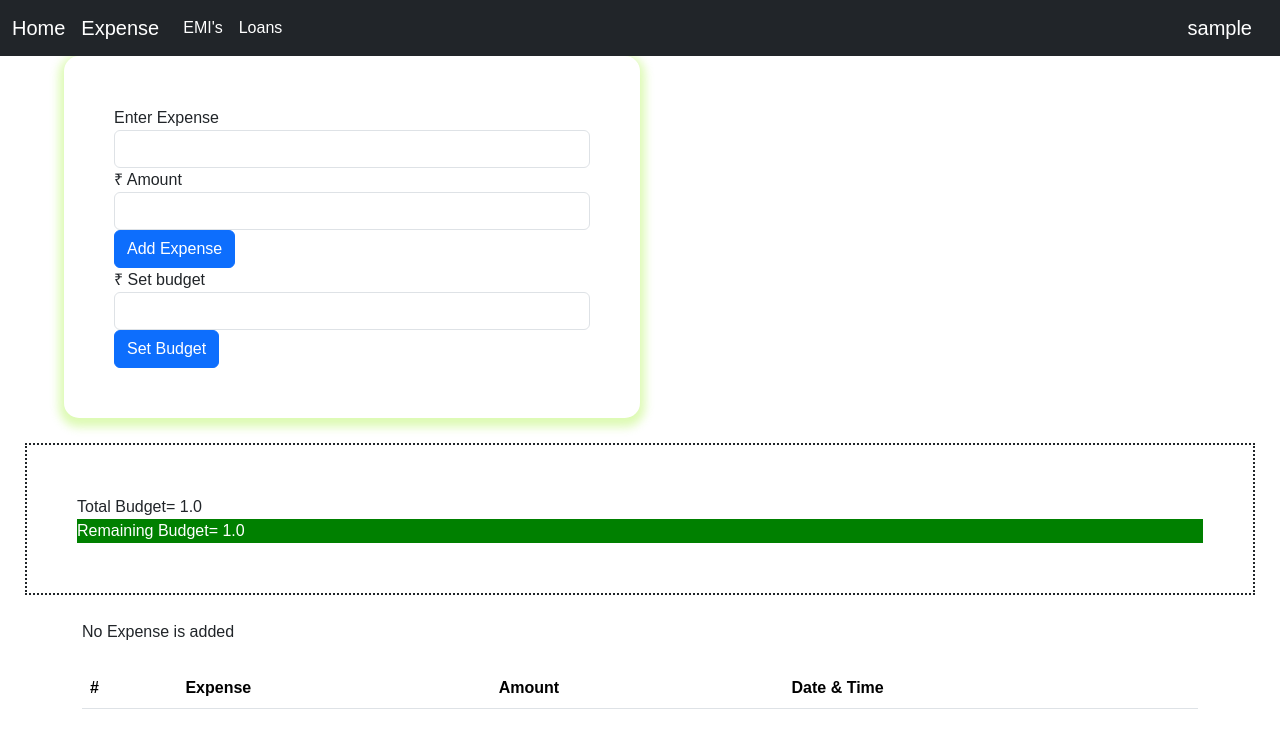
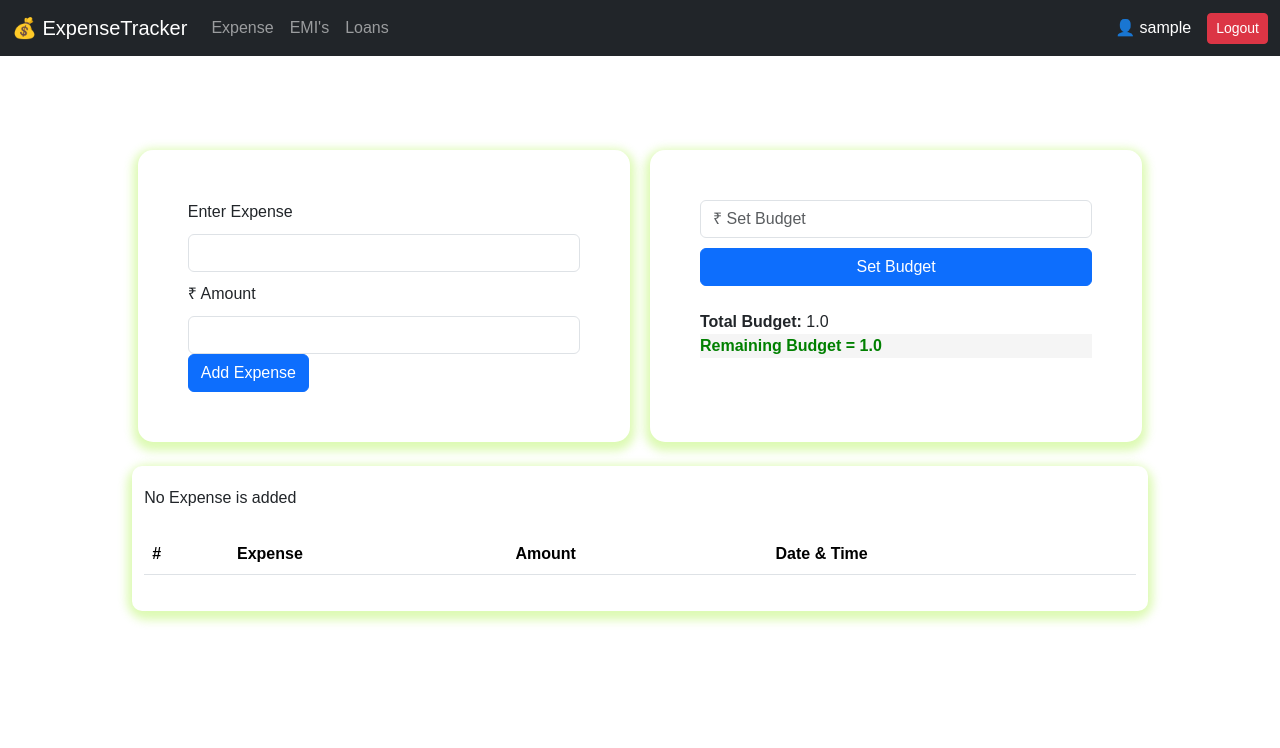
Before and after one commit to Mahendra-singhh/Self_Expenses_Tracker, a Flask app: page /expense in a window 1280 px wide. Shown: the top 748 px of the page. Run offline with Flask 3, Linux system fonts and the light colour scheme; the visitor is signed in with stand-in values (Sample User, id 1); tables that the repository leaves empty hold one stand-in row (values such as "Sample post"); lists and menus that the app fills with data are empty.

Commit message:
Commit of two day works , Upgrade ui of expensee page, upgraded nav bar, added an emi calculator on emi page

```diff
--- a/static/style.css
+++ b/static/style.css
@@ -69,6 +69,15 @@
     margin-left: -10px;
     color: black;
 }
+/*
+.expense */
+.expense-list{
+    width: 91%;
+    margin: auto;
+      box-shadow:0px 4px 10px 5px rgba(141, 237, 7, 0.3);
+       border-radius:15px;
+
+}
 .expense{
 
     padding: 50px;
@@ -84,6 +93,8 @@
     display: flex;
     width: 90%;
     margin: auto;
+    gap: 15px;
+    margin-top: 50px;
 }
 .expense button{
 
@@ -97,15 +108,15 @@
 
 }
 .in-budget{
-    color: white;
-background-color: green;
+    background-color:rgb(245, 245, 245);
+color: green;
 }
 .out-budget{
-    color: rgb(255, 255, 255);
-    background-color: red;
+    color: rgb(246, 5, 5);
+    background-color: rgb(245, 245, 245);
 }
 .budget{
-    padding: 50px;
+    padding: 0px;
     margin: 25px;
     border: 2px dotted;
 }
@@ -141,3 +152,166 @@ background-color: green;
     height: 37px;
      border-radius: 5px;
 }
+
+/* set budget in expense */
+.form-group{
+    display: flex;
+    gap: 10px   ;
+
+}
+.budget-input{
+    width: 80%;
+
+
+}
+.budget-button{
+    display: inline;
+    width: 11%;
+}
+
+.Big {
+    display: flex;
+    gap: 20px;
+    flex-wrap: wrap;
+}
+
+.expense {
+    flex: 1;
+    min-width: 300px;
+}
+
+.form-group {
+    display: flex;
+    flex-direction: column;
+    gap: 10px;
+}
+
+/* Budget input + button in one row */
+.budget-row {
+    display: flex;
+    gap: 10px;
+}
+
+.budget-row input {
+    flex: 3;
+}
+
+.budget-row button {
+    flex: 1;
+}
+
+/* Budget colors */
+.out-budget {
+    color: red;
+    font-weight: bold;
+}
+
+.in-budget {
+    color: green;
+    font-weight: bold;
+}
+
+/* newonws */
+/* Better spacing */
+body {
+    background-color: #f5f7fa;
+}
+
+/* Navbar tweak */
+.navbar {
+    padding: 10px 20px;
+}
+
+/* Content card feel */
+.container {
+    background: white;
+    padding: 20px;
+    border-radius: 10px;
+}
+
+/* Mobile improvements */
+@media (max-width: 768px) {
+
+    .navbar .d-flex {
+        flex-direction: column;
+        align-items: flex-start;
+        gap: 10px;
+    }
+
+    .container {
+        padding: 15px;
+    }
+}
+@media (max-width: 768px) {
+
+    .Big {
+        flex-direction: column;
+    }
+
+    .budget-row {
+        flex-direction: column;
+    }
+
+    .budget-row button {
+        width: 100%;
+    }
+
+    .form-control {
+        width: 100%;
+    }
+
+    table {
+        font-size: 12px;
+    }
+}
+/* edit page */
+/* Center the edit page */
+.edit-container {
+    display: flex;
+    justify-content: center;
+    align-items: center;
+    min-height: 80vh;
+}
+
+/* Card design */
+.edit-card {
+    width: 400px;
+    background: #ffffff;
+    padding: 25px;
+    border-radius: 12px;
+    box-shadow: 0 4px 15px rgba(0,0,0,0.1);
+}
+
+/* Inputs spacing */
+.edit-card input {
+    padding: 10px;
+}
+
+/* Buttons spacing */
+.edit-card button {
+    padding: 10px;
+}
+
+/* Hover effect */
+.edit-card:hover {
+    transform: translateY(-3px);
+    transition: 0.3s;
+}
+/* emipage */
+.emi-card {
+    max-width: 450px;
+    margin: auto;
+    padding: 25px;
+    border-radius: 12px;
+    background: white;
+    box-shadow: 0 4px 15px rgba(0,0,0,0.1);
+}
+
+.result-box {
+    background: #e9f7ef;
+    padding: 15px;
+    border-radius: 8px;
+    text-align: center;
+    font-weight: bold;
+    color: green;
+}
--- a/templates/Expense.html
+++ b/templates/Expense.html
@@ -1,39 +1,43 @@
   {% extends 'profile.html' %}
   {% block body %}
   <div class="Big">
+
+  <!-- Expense Form -->
   <div class="expense">
     <form method="POST">
       <div class="form-group">
-          <label for="expenseInput">Enter Expense</label>
-          <input type="text" name="expense" class="form-control" id="expenseInput">
+        <label>Enter Expense</label>
+        <input type="text" name="expense" class="form-control">
+
+        <label>₹ Amount</label>
+        <input type="text" name="amount" class="form-control">
       </div>
 
-
-
-        <div class="form-group">
-          <label for="amountInput">₹ Amount</label>
-          <input type="text" name="amount" class="form-control" id="amountInput">
-        </div>
       <button type="submit" class="btn btn-primary">Add Expense</button>
     </form>
+  </div>
+
+  <!-- Budget Form -->
+  <div class="expense">
     <form action="{{url_for('budget')}}" method="POST">
-      <div class="form-group">
-          <label for="budget">₹ Set budget</label>
-          <input type="text" name="budget" class="form-control" id="budget">
+      <div class="form-group budget-row">
+        <input type="text" name="budget" class="form-control budget-input" placeholder="₹ Set Budget">
+        <button type="submit" class="btn btn-primary">Set Budget</button>
       </div>
-        <button href={{url_for('budget')}}type="submit" class="btn btn-primary">Set Budget</button>
     </form>
+
+    <br>
+    <b>Total Budget:</b> {{user_budget}}
+
+    {% if remaining < 0 %}
+      <div class="out-budget">Remaining Budget = {{remaining}}</div>
+    {% else %}
+      <div class="in-budget">Remaining Budget = {{remaining}}</div>
+    {% endif %}
   </div>
+
 </div>
-  <div class="budget">Total Budget= {{user_budget}}
-    {%if remaining<0%}
-    <div class="out-budget">
-  Remaining Budget= {{remaining}}</div>
-  {%else%}
-   <div class="in-budget">
-  Remaining Budget= {{remaining}}</div>
-  {%endif%}
-   </div>
+
 
   {% with messages = get_flashed_messages(with_categories=True) %}
     {% if messages %}
@@ -44,6 +48,7 @@
       {% endfor %}
     {% endif %}
   {% endwith %}
+  <div class="expense-list">
   <div class="container mt-4">
     <table class="table mt-4">
       <thead>
@@ -75,4 +80,5 @@
     </table>
   </div>
   </div>
+</div>
   {% endblock body %}
--- a/templates/profile.html
+++ b/templates/profile.html
@@ -3,56 +3,63 @@
 <head>
     <meta charset="UTF-8">
     <meta name="viewport" content="width=device-width, initial-scale=1.0">
-    <title>self-expense</title>
+    <title>Expense Tracker</title>
+
     <link rel="stylesheet" href="{{ url_for('static', filename='style.css') }}">
-    <script src="https://cdn.jsdelivr.net/npm/chart.js"></script>
+
+    <!-- Bootstrap CSS -->
     <link href="https://cdn.jsdelivr.net/npm/bootstrap@5.3.3/dist/css/bootstrap.min.css" rel="stylesheet">
 
+    <!-- Chart.js -->
+    <script src="https://cdn.jsdelivr.net/npm/chart.js"></script>
 </head>
+
 <body>
 
- <nav class="navbar navbar-expand-lg navbar-dark bg-dark">
+<!-- 🔹 Navbar -->
+<nav class="navbar navbar-expand-lg navbar-dark bg-dark">
   <div class="container-fluid">
-    <a class="navbar-brand" href="{{url_for('home')}}">Home</a>
-    <a class="navbar-brand" href="{{url_for('expense')}}">Expense</a>
-    <button class="navbar-toggler" type="button" data-bs-toggle="collapse" data-bs-target="#navbarSupportedContent" aria-controls="navbarSupportedContent" aria-expanded="false" aria-label="Toggle navigation">
+
+    <a class="navbar-brand" href="{{url_for('home')}}">💰 ExpenseTracker</a>
+
+    <button class="navbar-toggler" type="button" data-bs-toggle="collapse" data-bs-target="#navbarNav">
       <span class="navbar-toggler-icon"></span>
     </button>
-    <div class="collapse navbar-collapse" id="navbarSupportedContent">
-      <ul class="navbar-nav me-auto mb-2 mb-lg-0">
+
+    <div class="collapse navbar-collapse" id="navbarNav">
+
+      <!-- Left menu -->
+      <ul class="navbar-nav me-auto">
+
         <li class="nav-item">
-           <a class="nav-link active" aria-current="page" href="{{url_for('emi')}}">EMI's</a>
+          <a class="nav-link" href="{{url_for('expense')}}">Expense</a>
         </li>
         <li class="nav-item">
-          <a class="nav-link active " href="#">Loans</a>
-        </li>
-
-       {# <li class="nav-item dropdown">
-          <a class="nav-link dropdown-toggle" href="#" role="button" data-bs-toggle="dropdown" aria-expanded="false">
-            Dropdown
-          </a>
-          <ul class="dropdown-menu">
-            <li><a class="dropdown-item" href="#">Action</a></li>
-            <li><a class="dropdown-item" href="#">Another action</a></li>
-            <li><hr class="dropdown-divider"></li>
-            <li><a class="dropdown-item" href="#">Something else here</a></li>
-          </ul>
+          <a class="nav-link" href="{{url_for('emi')}}">EMI's</a>
         </li>
         <li class="nav-item">
-          <a class="nav-link disabled" aria-disabled="true">Disabld</a>
+          <a class="nav-link" href="#">Loans</a>
         </li>
-      #}</ul>
-      <form class="d-flex" role="search">
-        <a class="navbar-brand" href="{{url_for('profile')}}">{{username}}</a>
-      </form>
+      </ul>
+
+      <!-- Right side -->
+      <div class="d-flex align-items-center gap-3">
+        <span class="text-white">👤 {{username}}</span>
+        <a href="{{ url_for('logout') }}" class="btn btn-danger btn-sm">Logout</a>
+      </div>
+
     </div>
   </div>
 </nav>
 
-{% block body %}
-<a href="{{ url_for('logout') }}" class="btn btn-danger">
-    Logout
-</a>
-{% endblock body  %}
+<!-- 🔹 Main Content -->
+<div class="container mt-4">
+    {% block body %}
+    {% endblock %}
+</div>
+
+<!-- ✅ Bootstrap JS (IMPORTANT) -->
+<script src="https://cdn.jsdelivr.net/npm/bootstrap@5.3.3/dist/js/bootstrap.bundle.min.js"></script>
+
 </body>
 </html>
```
Also changed, not shown: templates/edit.html (+27 -8 lines), templates/emi.html (+39 -2 lines). Lines whose indentation alone changed are shown as unchanged.
